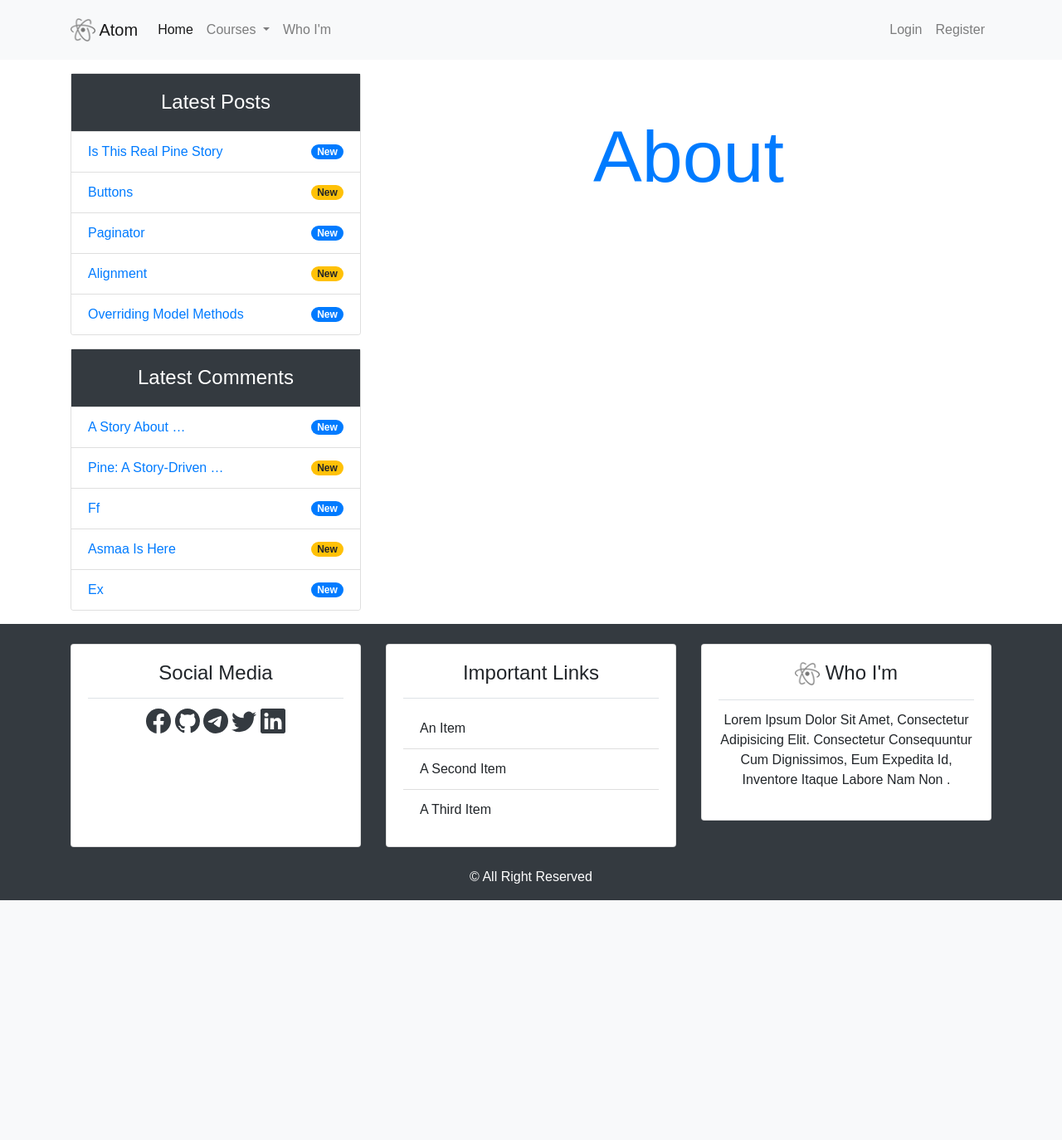
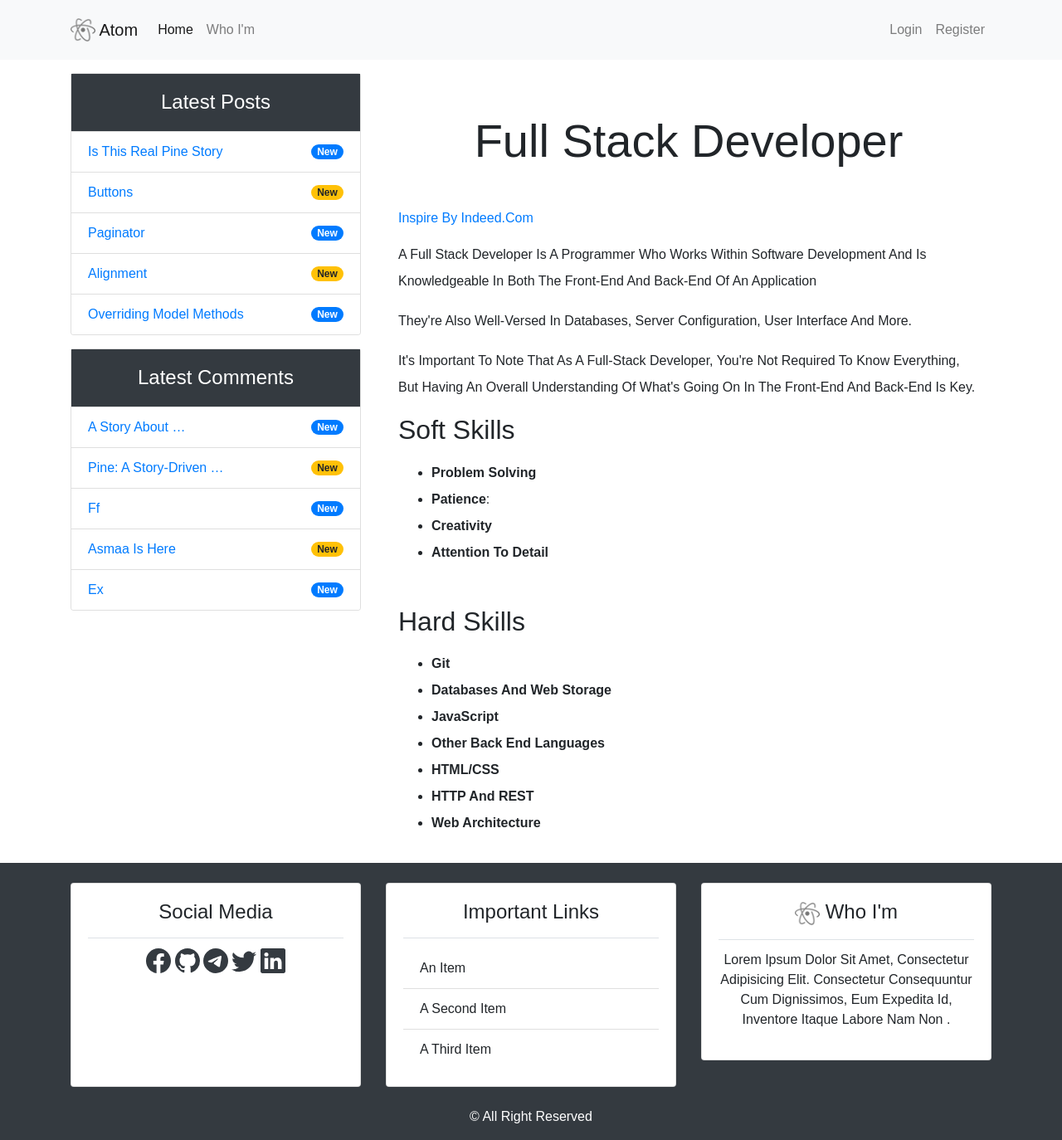
Before and after one commit to Mohammed-Taysser/django-blog, a Django app: page /about in a window 1280 px wide. Shown: the whole page at 83% size. Before the commit the page ends 1085 px from the top, so only its background shows below. Run offline with Django 3.2, Linux system fonts and the light colour scheme; data comes from the database, SQL or seed files in the repository; both versions use the stored data as it was after the commit; some libraries are stand-ins or nearby versions; some web fonts are replaced.

Commit message:
project end ^_^

```diff
--- a/blog_app/static/blog_app/css/index.css
+++ b/blog_app/static/blog_app/css/index.css
@@ -18,6 +18,11 @@ body{
 .nice-shadow {
     box-shadow: 0 3px 15px rgba(22, 41, 124, 0.1);
   }
+
+
+.about-text p, .about-text ul li {
+  line-height: 2;
+}
 
 
 .profile-container.pre-enter {
--- a/blog_app/templates/blog_app/about.html
+++ b/blog_app/templates/blog_app/about.html
@@ -2,6 +2,30 @@
 
 {% block content %}
     <div class="container">
-        <h3 class="my-5 display-2 text-center text-primary">about</h3>
+        <h3 class="my-5 display-4 text-center">Full Stack Developer</h3>
+        <a href="https://www.indeed.com/career-advice/finding-a-job/full-stack-developer-definition" class="mb-3 d-block">inspire by indeed.com</a>
+    <div class="about-text">
+        <p class="">A full stack developer is a programmer who works within software development and is knowledgeable in both the front-end and back-end of an application</p>
+        <p class="">They're also well-versed in databases, server configuration, user interface and more.</p>
+        <p class="">It's important to note that as a full-stack developer, you're not required to know everything, but having an overall understanding of what's going on in the front-end and back-end is key.</p>
+
+        <h2 class="my-3">Soft skills</h2>
+        <ul>
+            <li><strong>Problem solving</strong></li>
+            <li><strong>Patience</strong>:</li>
+            <li><strong>Creativity</strong></li>
+            <li><strong>Attention to detail</strong></li>
+        </ul>
+        <h2 class="mt-5 mb-3">Hard skills</h2>
+        <ul class="">
+            <li><strong>Git</strong></li>
+            <li><strong>Databases and web storage</strong></li>
+            <li><strong>JavaScript</strong></li>
+            <li><strong>Other back end languages</strong></li>
+            <li><strong>HTML/CSS</strong></li>
+            <li><strong>HTTP and REST</strong></li>
+            <li><strong>Web architecture</strong></li>
+        </ul>
+    </div>
     </div>
 {% endblock content %}
--- a/blog_app/templates/blog_app/post_details.html
+++ b/blog_app/templates/blog_app/post_details.html
@@ -13,7 +13,7 @@
                     {% if current_post.author == user %}
                         <div class="text-right">
                         <a href="{% url 'blog_app:update_post' current_post.id %}" class="btn btn-primary mr-3">edit</a>
-                        <button class="btn btn-outline-danger">delete</button>
+                        <a href="{% url 'blog_app:delete_post' current_post.id %}" class="btn btn-outline-danger">delete</a>
                     </div>
                     {% endif %}
                 </div>
@@ -27,7 +27,7 @@
         <div class="bg-light p-3">
             {% if db_objects_comments %}
                 {% for comment in db_objects_comments %}
-                    <div class="comment my-3 p-3 bg-white border rounded border-muted nice-shadow">
+                    <div class="comment my-3 p-3 bg-white border rounded border-muted nice-shadow" >
                         <div class="media">
                             <img src="{{ comment.post.author.userprofile.image.url }}" class="align-self-start mr-3 rounded-circle border-muted border p-1" alt="user photo" width="60px" height="60px">
                             <div class="media-body">
--- a/blog_app/urls.py
+++ b/blog_app/urls.py
@@ -7,7 +7,8 @@ urlpatterns = [
 	path('', views.home, name='home'),
 	path('about', views.about, name='about'),
 	path('post-details/<int:post_id>', views.details, name='post_details'),
-	path('delete-post', views.delete_post, name='delete_post'),
+	# path('delete-post', views.delete_post, name='delete_post'),
+	path('delete-post/<slug:pk>', views.PostDeleteView.as_view(), name='delete_post'),
 	# path('update-post', views.update_post, name='update_post'),
 	path('update-post/<slug:pk>', views.PostUpdateView.as_view(), name='update_post'),
 	# path('new-post', views.new_post, name='new_post'),
--- a/blog_app/views.py
+++ b/blog_app/views.py
@@ -2,7 +2,7 @@ from django.shortcuts import render, get_object_or_404, redirect
 from . import models
 from . forms import NewComment
 from django.core.paginator import Paginator, PageNotAnInteger, EmptyPage
-from django.views.generic import CreateView, UpdateView
+from django.views.generic import CreateView, UpdateView, DeleteView
 from django.contrib.auth.mixins import LoginRequiredMixin, UserPassesTestMixin
 
 # Create your views here.
@@ -33,6 +33,20 @@ class PostUpdateView(UserPassesTestMixin, LoginRequiredMixin, UpdateView):
 			return True
 		else:
 			return False
+
+
+class PostDeleteView(LoginRequiredMixin, DeleteView, UserPassesTestMixin):
+	model = models.Post
+	success_url = '/'
+	template_name = 'blog_app/delete_post.html'
+
+	def test_func(self):
+		current_post = self.get_object()
+		if self.request.user == current_post.author:
+			return True
+		else:
+			return False
+
 
 def home(request):
 	db_objects_posts = models.Post.objects.all().order_by('-date_update')
--- a/templates/parts/_navbar.html
+++ b/templates/parts/_navbar.html
@@ -14,19 +14,8 @@
       <li class="nav-item active">
         <a class="nav-link" href="{% url 'blog_app:home' %}">Home <span class="sr-only">(current)</span></a>
       </li>
-      <li class="nav-item dropdown">
-        <a class="nav-link dropdown-toggle" href="#" id="navbarDropdown" role="button" data-toggle="dropdown" aria-haspopup="true" aria-expanded="false">
-          courses
-        </a>
-        <div class="dropdown-menu" aria-labelledby="navbarDropdown">
-          <a class="dropdown-item" href="#">python</a>
-          <a class="dropdown-item" href="#">django</a>
-          <div class="dropdown-divider"></div>
-          <a class="dropdown-item" href="#">web design</a>
-        </div>
-      </li>
       <li class="nav-item">
-        <a class="nav-link" href="#">who i'm</a>
+        <a class="nav-link" href="{% url 'blog_app:about' %}">who i'm</a>
       </li>
     </ul>
     {% if user.is_authenticated %}
```
Also changed, not shown: blog_app/templates/blog_app/delete_post.html (+13 -2 lines), db.sqlite3.
